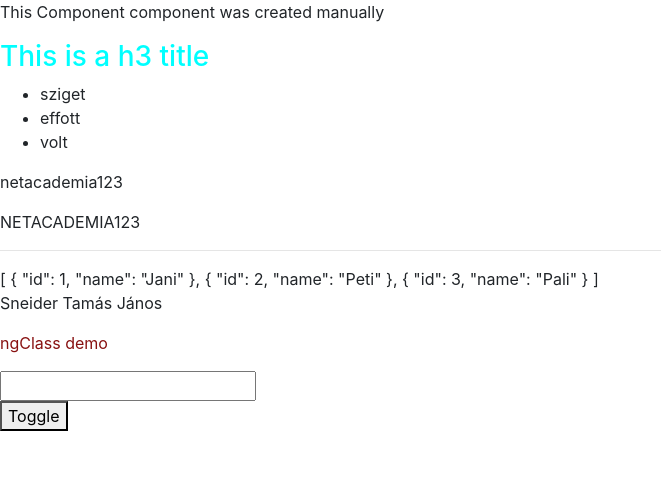
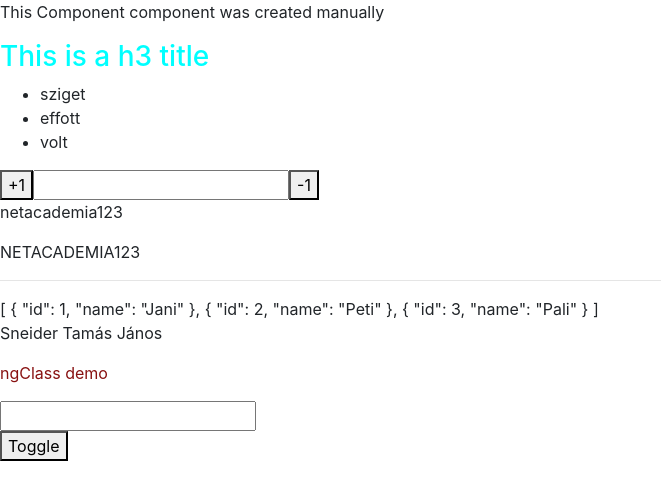
Before and after one commit to tamassneider/Angular_intro_repository, an Angular app: page / in a window 1280 px wide. Shown: the top 500 px of the page, without its empty margins (0-661 px from the left). Built offline with nearby package versions, Linux system fonts and the light colour scheme.

Commit message:
-pipe functionality

```diff
--- a/src/app/app.component.html
+++ b/src/app/app.component.html
@@ -2,8 +2,15 @@
 <app-event2></app-event2>
 
 <ul>
-  <li *ngFor="let event of events"> {{ event}} </li>
+  <li *ngFor="let event of clonedEvents"> {{ event}} </li>
 </ul>
+<button
+(click)="addEvent(inputEvent)"
+>+1</button>
+<input type="text" [(ngModel)]="inputEvent" >
+<button
+(click)="removeEvent(inputEvent)"
+>-1</button>
 
 <p> {{ title }}</p>
 <p> {{ title  | uppercase}}</p>
--- a/src/app/app.component.ts
+++ b/src/app/app.component.ts
@@ -12,6 +12,8 @@ export class AppComponent {
   show = true;
   whenclicked = false;
   inputContent: string;
+  clonedEvents = [];
+  inputEvent: string;
 
   pipeDemo = [
     {
@@ -36,10 +38,20 @@ export class AppComponent {
   demo(ev: MouseEvent) {
     console.log(ev.screenX);
   }
+  addEvent(addedElem) {
+    this.clonedEvents.push(addedElem);
+    this.inputEvent = null;
+  }
+  removeEvent (removedEvent) {
+    removedEvent = this.clonedEvents.filter((param: string) => param !== this.inputEvent);
+    this.clonedEvents = removedEvent;
+    this.inputEvent = null;
+  }
 
   constructor() {
     console.log(this.tomb.filter((param: number) => param === 2));
     console.log(this.tomb.map((param: number) => param * 2));
     console.log(this.tomb.reduce((x, y) => x + y));
+    this.clonedEvents = this.events;
   }
 }
```
